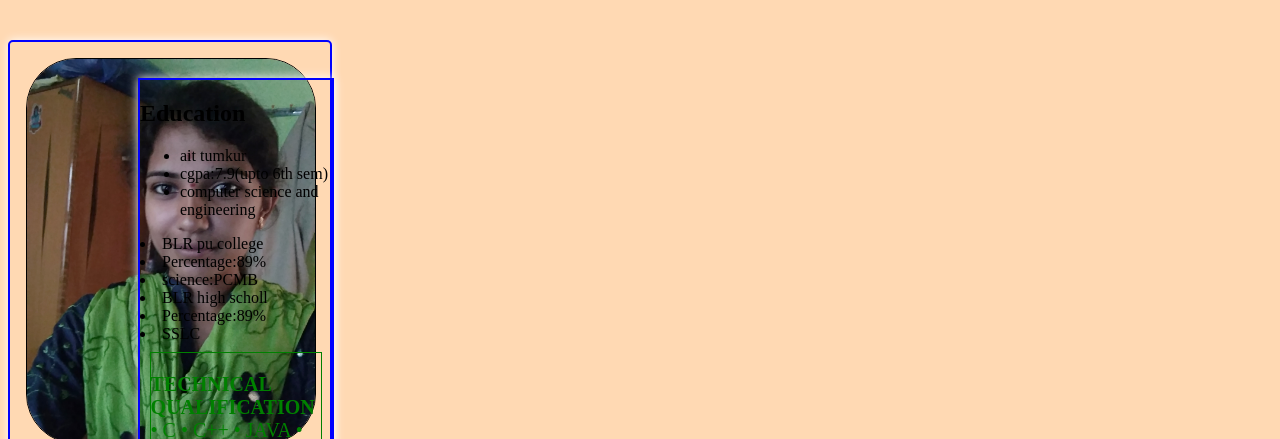
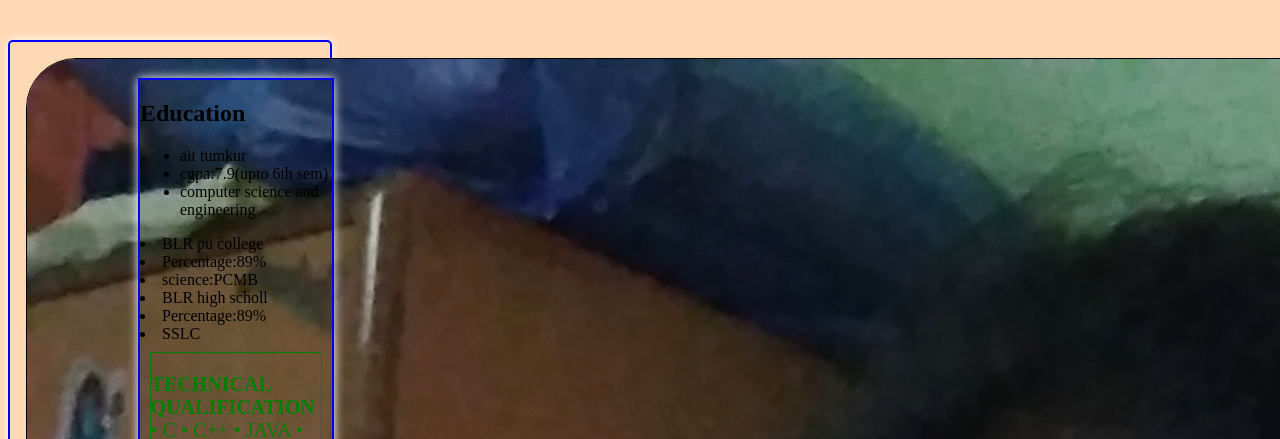
Before and after one commit to TejaswiniEE/TejaswiniEE.github.io, a plain HTML site: page index.html in a window 1280 px wide. Shown: the top 439 px of the page. Drawn offline with Linux system fonts and the light colour scheme.

Commit message:
Update style.css

```diff
--- a/style.css
+++ b/style.css
@@ -18,7 +18,7 @@ body
 
  img
 {
-	width:90%;
+	width:"250";
 	left: 5%;
 	height:"300";
 	border-radius: 50px;
```
